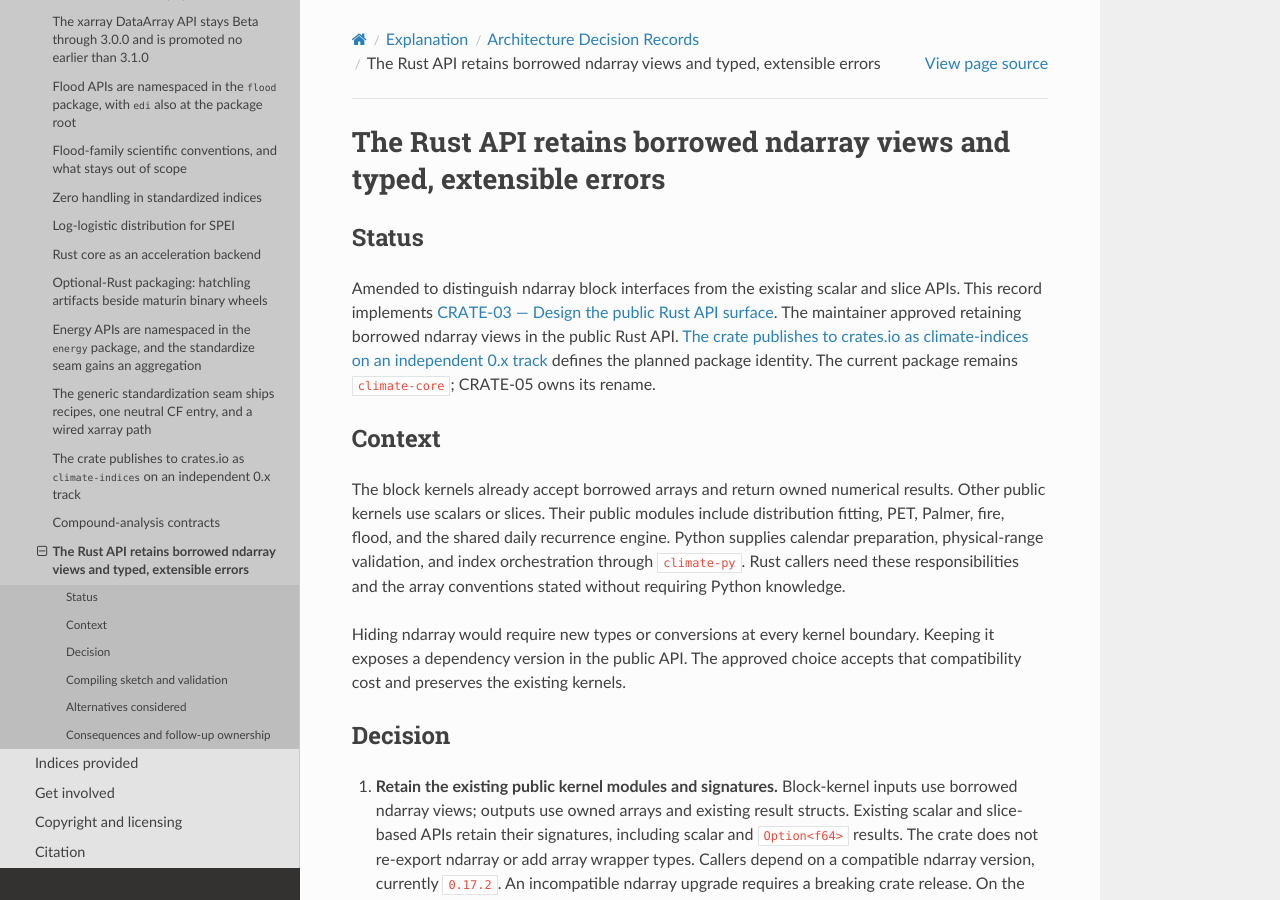
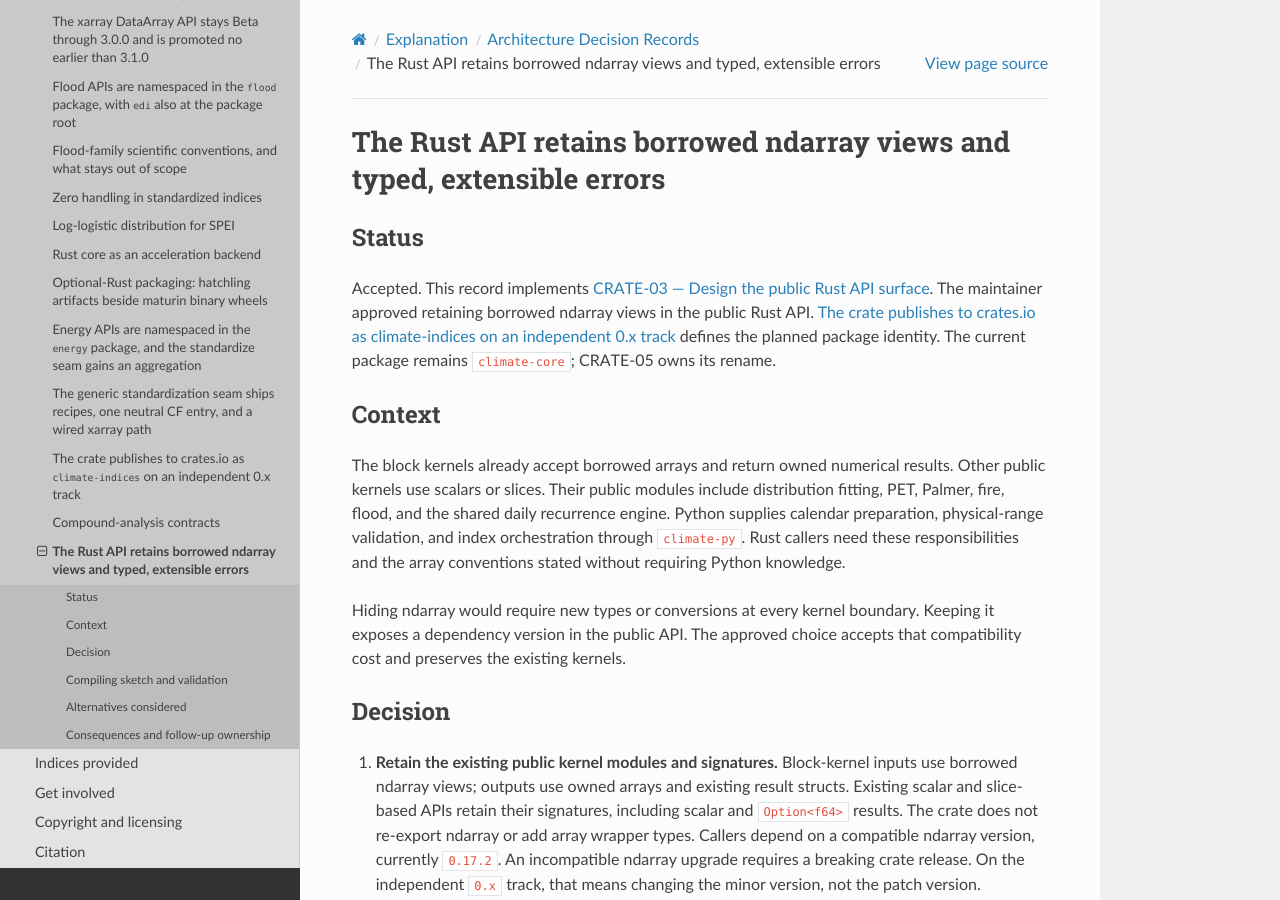
Before and after one commit to monocongo/climate_indices, a Sphinx documentation site: the page built from docs/adr/0023-rust-public-api.md, in a window 1280 px wide and 900 px high. Built offline with Sphinx 7.4.7 and the Read the Docs theme 3.1.0, drawn with Linux system fonts in a browser that asks for light colours.

Commit message:
docs(rust): address review finding — accept ADR-0023
Finding: 4304267400
Review-Anchor: https://github.com/monocongo/climate_indices/pull/1377#discussion_r4304267400

```diff
--- a/docs/adr/0023-rust-public-api.md
+++ b/docs/adr/0023-rust-public-api.md
@@ -2,7 +2,7 @@
 
 ## Status
 
-Amended to distinguish ndarray block interfaces from the existing scalar and slice APIs.
+Accepted.
 This record implements
 [CRATE-03 — Design the public Rust API surface](https://github.com/monocongo/climate_indices/issues/1307).
 The maintainer approved retaining borrowed ndarray views in the public Rust API.
```
